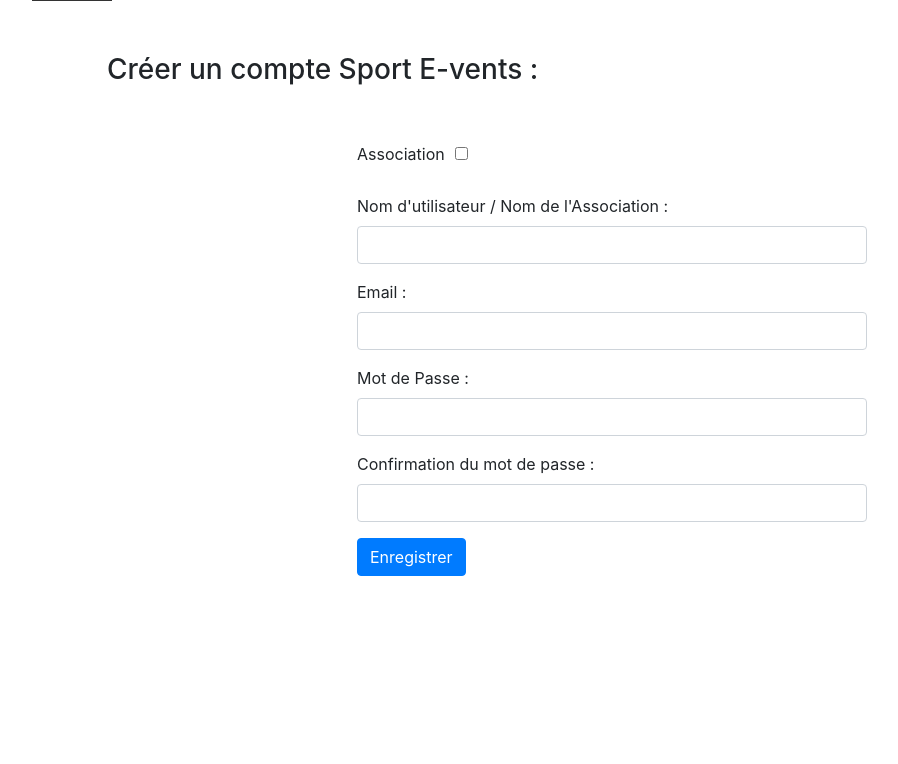
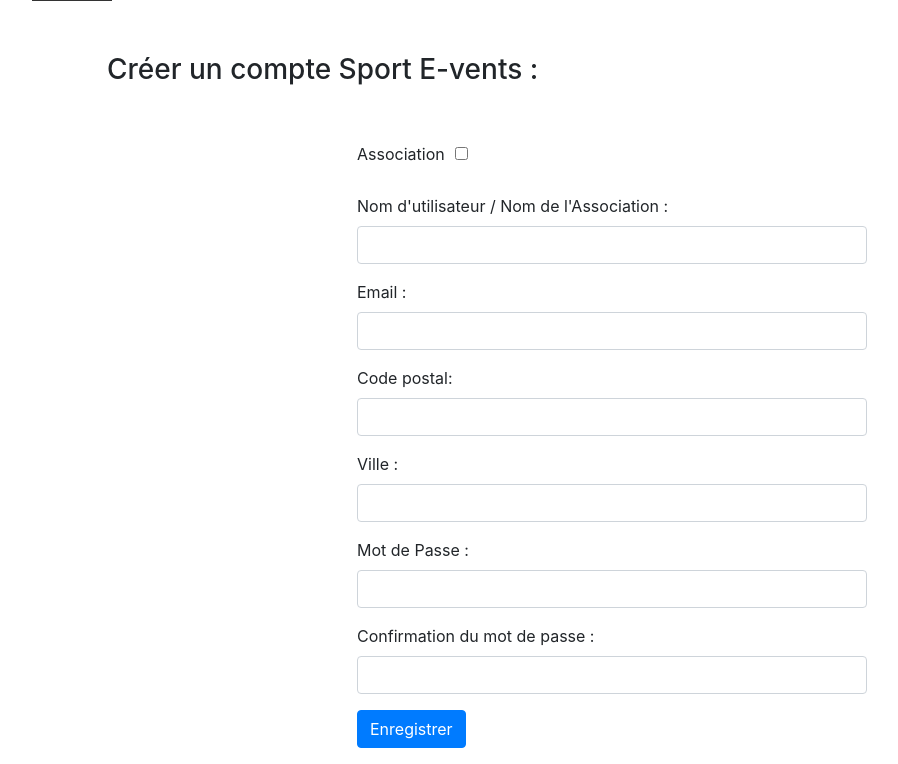
Before and after one commit to C-Cos/codac, a React (Create React App) app in the folder frontend/: page /register in a window 1280 px wide. Shown: the part 629-1393 px from the top of the page, without its empty margins (28-926 px from the left). Before the commit the page ends 1221 px from the top, so only its background shows below. Built offline with nearby package versions, Linux system fonts and the light colour scheme.

Commit message:
Register updated with zipcode

```diff
--- /dev/null
+++ b/frontend/src/components/Home/Zipinput.js
@@ -0,0 +1,12 @@
+import React from 'react';
+
+
+export default class Zipinput extends React.Component {
+
+    render () {
+        return (
+            <input type="text" maxLength="5" value={this.props.value} className="form-control" onChange={this.props.onChangeZipcode} />
+
+        )
+      }
+}
--- a/frontend/src/components/Home/register.js
+++ b/frontend/src/components/Home/register.js
@@ -1,6 +1,8 @@
 import React from 'react';
 import { Redirect } from 'react-router';
 import {register} from './UserFunctions';
+import Zipinput from './Zipinput';
+require('vicopo');
 
 function validate(user) {
     if (user.name.length < 5 || user.name.length > 20) {
@@ -19,6 +21,7 @@
 
     constructor(props) {
         super(props);
+        this.onChangeZipcode = this.onChangeZipcode.bind(this);
         this.onChangeName = this.onChangeName.bind(this);
         this.onChangeEmail = this.onChangeEmail.bind(this);
         this.onChangePassword = this.onChangePassword.bind(this);
@@ -27,6 +30,8 @@
         this.onSubmit = this.onSubmit.bind(this);
 
         this.state = {
+            zipcode: '',
+            city: '',
             name: '',
             email: '',
             password: '',
@@ -69,6 +74,33 @@
             confPass: e.target.value
         });
     }
+
+    onChangeZipcode(e) {
+        this.setState({
+            zipcode: e.target.value
+        });
+
+        if (e.target.value.length === 5) {
+
+            fetch('https://vicopo.selfbuild.fr/cherche/'+ this.state.zipcode,
+            {
+                "method": "GET",
+
+            })
+            .then(response => response.json())
+            .then(responseData => {
+            this.setState({city : responseData.cities[0].city});
+
+            }).catch(function() {
+                console.log("no city found");
+            });
+
+
+        }else{
+            this.setState({city : ''});
+        }
+    }
+
     onSubmit(e) {
         e.preventDefault();
         console.log(`name is ${this.state.name} , email is ${this.state.email}, password is ${this.state.password}, confpass is ${this.state.confPass}`);
@@ -76,6 +108,8 @@
         const user = {
             name: this.state.name,
             email: this.state.email,
+            zipcode: this.state.zipcode,
+            city: this.state.city,
             password: this.state.password,
             confPass: this.state.confPass,
         }
@@ -109,6 +143,8 @@
             this.setState({
             name: '',
             email: '',
+            zipcode: '',
+            city: '',
             password: '',
             confPass: ''
             })
@@ -143,6 +179,14 @@
                             <input type="email" className="form-control"value={this.state.email} onChange={this.onChangeEmail} required/>
                         </div>
                         <div className="form-group">
+                            <label>Code postal: </label>
+                            <Zipinput className="form-control" value={this.state.zipcode} onChangeZipcode={this.onChangeZipcode}/>
+                        </div>
+                        <div className="form-group">
+                            <label>Ville : </label>
+                            <input className="form-control" value={this.state.city}/>
+                        </div>
+                        <div className="form-group">
                             <label>Mot de Passe : </label>
                             <input type="password" className="form-control"value={this.state.password} onChange={this.onChangePassword} required/>
                         </div>
```
Also changed, not shown: frontend/src/components/Home/Textarea.js (deleted, +0 -13 lines), 1 other file (tests, documents, lock files or other folders).
